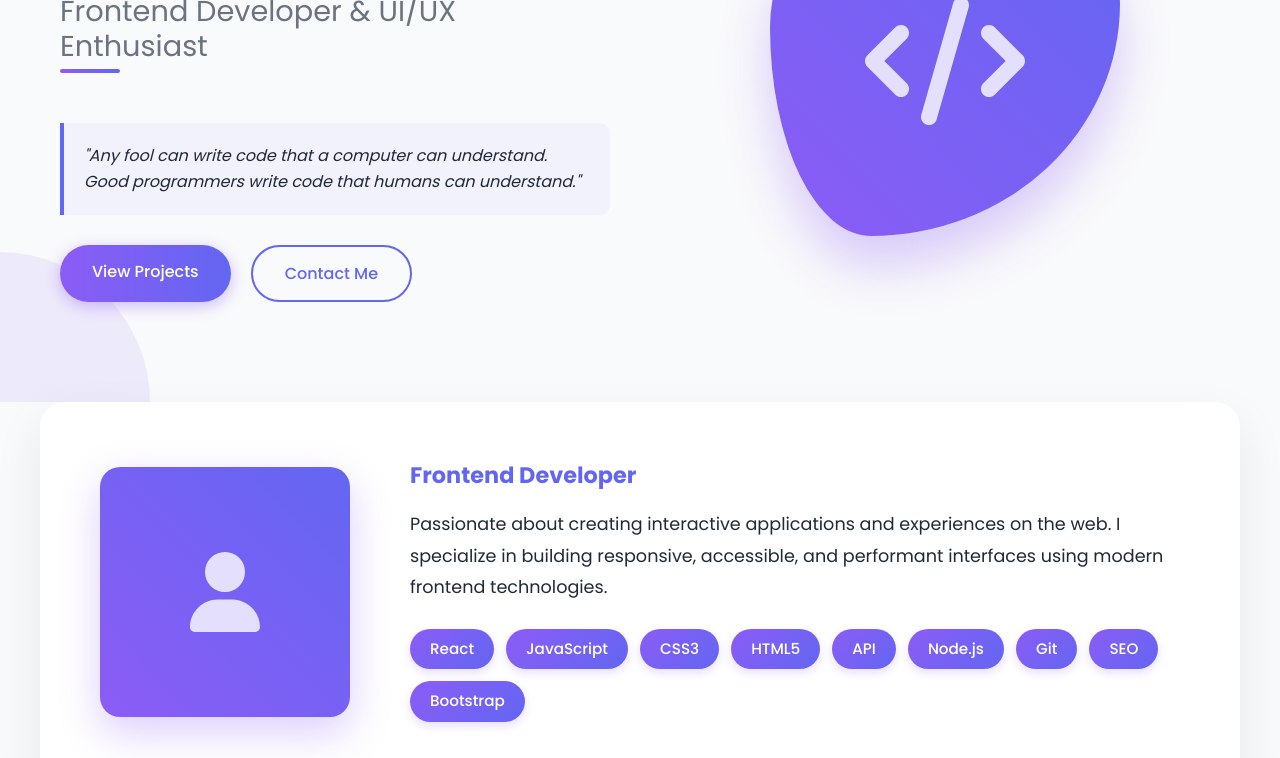
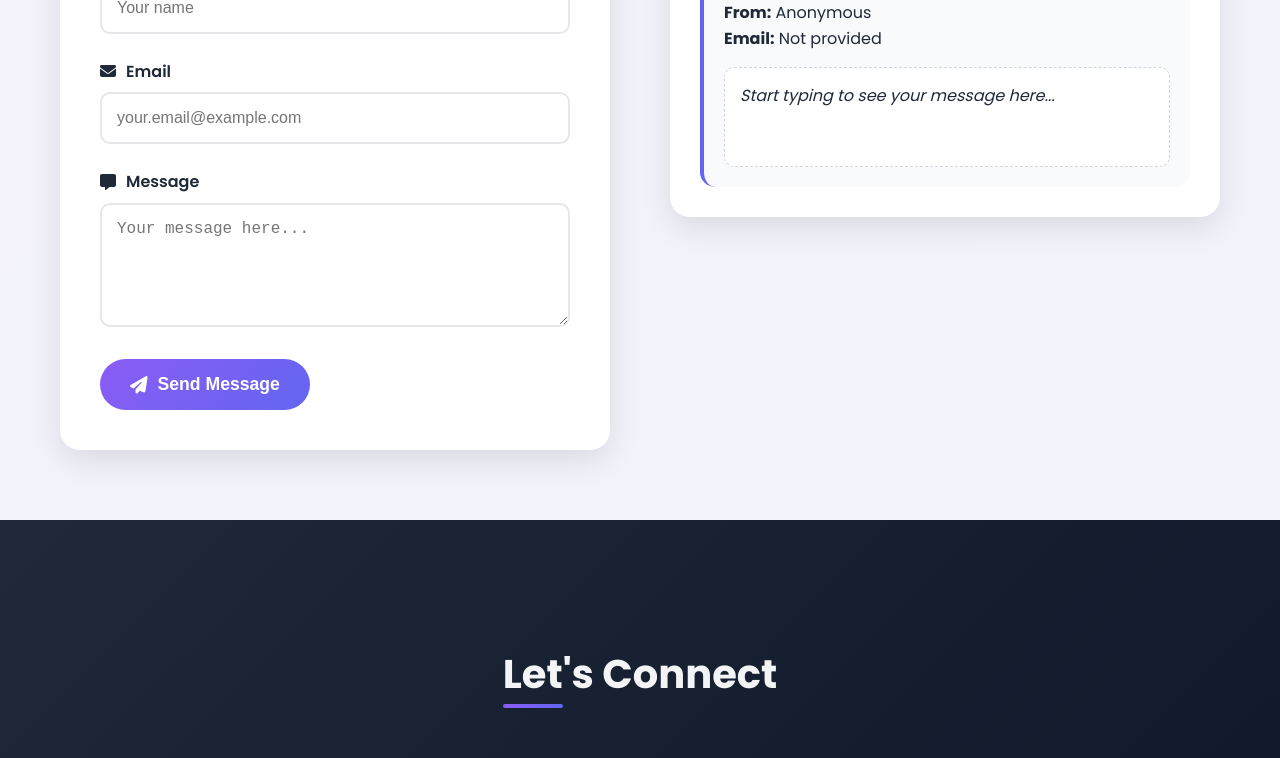
Before and after one commit to muzhiwa/react-portfolio, a React (Create React App) app: page /contact in a window 1280 px wide. Shown: the part 360-1118 px from the top of the page. Built offline with nearby package versions, Linux system fonts and the light colour scheme.

Commit message:
added multiple pages

```diff
--- a/src/App.css
+++ b/src/App.css
@@ -123,10 +123,6 @@ h2::after {
 }
 
 @media (max-width: 768px) {
-  .nav-links {
-    display: none;
-  }
-
   h1 {
     font-size: 2.5rem;
   }
--- a/src/App.js
+++ b/src/App.js
@@ -1,14 +1,17 @@
 import { useState, useEffect } from "react";
+import { BrowserRouter as Router, Routes, Route } from "react-router-dom";
+
 import Navbar from "./components/Navbar";
 import Header from "./components/Header";
 import Profile from "./components/Profile";
 import About from "./components/About";
 import Projects from "./components/Projects";
+import FeedbackWall from "./components/FeedbackWall"; // use this for dynamic route
 import Contact from "./components/Contact";
-import FeedbackWall from "./components/FeedbackWall";
 import Footer from "./components/Footer";
 import NotificationModal from "./components/NotificationModal";
 import ScrollProgress from "./components/ScrollProgress";
+
 import "./App.css";
 
 function App() {
@@ -25,26 +28,6 @@ function App() {
     }
   }, [darkMode]);
 
-  useEffect(() => {
-    const observer = new IntersectionObserver(
-      (entries) => {
-        entries.forEach((entry) => {
-          if (entry.isIntersecting) {
-            entry.target.classList.add("appear");
-          }
-        });
-      },
-      { threshold: 0.1 }
-    );
-
-    const fadeElements = document.querySelectorAll(".fade-in");
-    fadeElements.forEach((el) => observer.observe(el));
-
-    return () => {
-      fadeElements.forEach((el) => observer.unobserve(el));
-    };
-  }, []);
-
   const handleFormSubmit = (message) => {
     setModalMessage(message);
     setShowModal(true);
@@ -52,22 +35,52 @@ function App() {
   };
 
   return (
+    <Router>
       <div className={`app ${darkMode ? "dark" : ""}`}>
         <ScrollProgress />
         <Navbar
           darkMode={darkMode}
           toggleDarkMode={() => setDarkMode(!darkMode)}
         />
-      <Header />
+
+        <Routes>
+          {/* Home page */}
+          <Route path="/" element={<Header />} />
+
+          {/* About page */}
+          <Route
+            path="/about"
+            element={
+              <>
                 <Profile />
                 <About
                   showMore={showMore}
                   toggleShowMore={() => setShowMore(!showMore)}
                 />
+              </>
+            }
+          />
+
+          {/* Projects page */}
+          <Route
+            path="/projects"
+            element={
+              <>
                 <Projects />
-      <Contact onSubmit={handleFormSubmit} />
                 <FeedbackWall />
+              </>
+            }
+          />
+
+          {/* Contact page */}
+          <Route
+            path="/contact"
+            element={<Contact onSubmit={handleFormSubmit} />}
+          />
+        </Routes>
+
         <Footer />
+
         {showModal && (
           <NotificationModal
             message={modalMessage}
@@ -75,6 +88,7 @@ function App() {
           />
         )}
       </div>
+    </Router>
   );
 }
 
--- a/src/components/Header.jsx
+++ b/src/components/Header.jsx
@@ -1,4 +1,5 @@
 import React, { useState, useEffect } from "react";
+import { Link } from "react-router-dom";
 import "../styles/Header.css";
 import { FontAwesomeIcon } from "@fortawesome/react-fontawesome";
 import { faCode } from "@fortawesome/free-solid-svg-icons";
@@ -32,12 +33,13 @@ const Header = () => {
           <p className="quote">"{quote}"</p>
 
           <div className="header-buttons">
-            <a href="#projects" className="btn btn-primary">
+            <Link to="/projects" className="btn btn-primary">
               View Projects
-            </a>
-            <a href="#contact" className="btn btn-outline">
+            </Link>
+
+            <Link to="/contact" className="btn btn-outline">
               Contact Me
-            </a>
+            </Link>
           </div>
         </div>
 
--- a/src/components/Navbar.jsx
+++ b/src/components/Navbar.jsx
@@ -1,27 +1,33 @@
-
 import React from "react";
-import "../styles/Navbar.css";
+import { NavLink } from "react-router-dom";
 import { FontAwesomeIcon } from "@fortawesome/react-fontawesome";
 import { faMoon, faSun } from "@fortawesome/free-solid-svg-icons";
+import "../styles/Navbar.css";
 
 const Navbar = ({ darkMode, toggleDarkMode }) => {
   const navLinks = [
-    { name: "Home", href: "#home" },
-    { name: "About", href: "#about" },
-    { name: "Projects", href: "#projects" },
-    { name: "Contact", href: "#contact" },
+    { name: "Home", path: "/" },
+    { name: "About", path: "/about" },
+    { name: "Projects", path: "/projects" },
+    { name: "Contact", path: "/contact" },
   ];
 
   return (
     <nav className="navbar">
       <div className="navbar-container">
-        <div className="logo">Muzhda </div>
+        <div className="logo">Muzhda</div>
 
         <div className="nav-links">
           {navLinks.map((link) => (
-            <a key={link.name} href={link.href} className="nav-link">
+            <NavLink
+              key={link.name}
+              to={link.path}
+              className={({ isActive }) =>
+                isActive ? "nav-link active" : "nav-link"
+              }
+            >
               {link.name}
-            </a>
+            </NavLink>
           ))}
         </div>
 
--- a/src/styles/About.css
+++ b/src/styles/About.css
@@ -1,4 +1,3 @@
-
 h2 {
   margin-top: 20px;
 }
@@ -11,6 +10,7 @@ h2 {
 .about-content {
   display: flex;
   gap: 60px;
+  align-items: flex-start;
 }
 
 .about-text {
@@ -33,6 +33,7 @@ h2 {
   border-radius: 20px;
   padding: 30px;
   margin-top: 20px;
+  margin-bottom: 80px;
 }
 
 .app.dark .hobbies-section {
@@ -77,6 +78,7 @@ h2 {
 
 .toggle-btn {
   margin-top: 30px;
+  margin-bottom: 80px;
   padding: 14px 32px;
   border-radius: 50px;
   font-weight: 500;
--- a/src/styles/Navbar.css
+++ b/src/styles/Navbar.css
@@ -1,4 +1,3 @@
-
 .navbar {
   position: fixed;
   top: 0;
--- a/src/styles/Profile.css
+++ b/src/styles/Profile.css
@@ -1,15 +1,13 @@
-
 .profile-section {
   background-color: white;
   border-radius: 25px;
   padding: 60px;
-  margin-top: 40px;
   box-shadow: 0 20px 50px rgba(0, 0, 0, 0.08);
   position: relative;
   overflow: hidden;
   transition: background-color 0.4s;
   max-width: 1200px;
-  margin: 0 auto;
+  margin: 100px auto 0 auto;
 }
 
 .app.dark .profile-section {
```
Also changed, not shown: package.json (+12 -7 lines), .eslintrc.json (deleted), 2 other files (tests, documents, lock files or other folders). Lines whose indentation alone changed are shown as unchanged.
